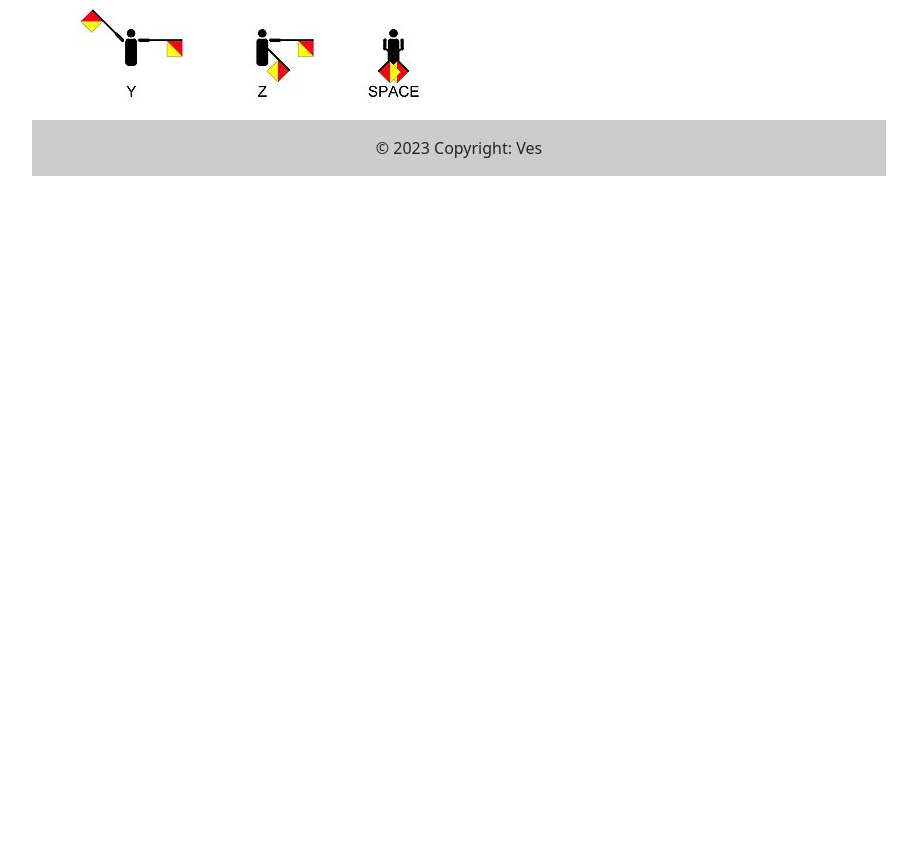
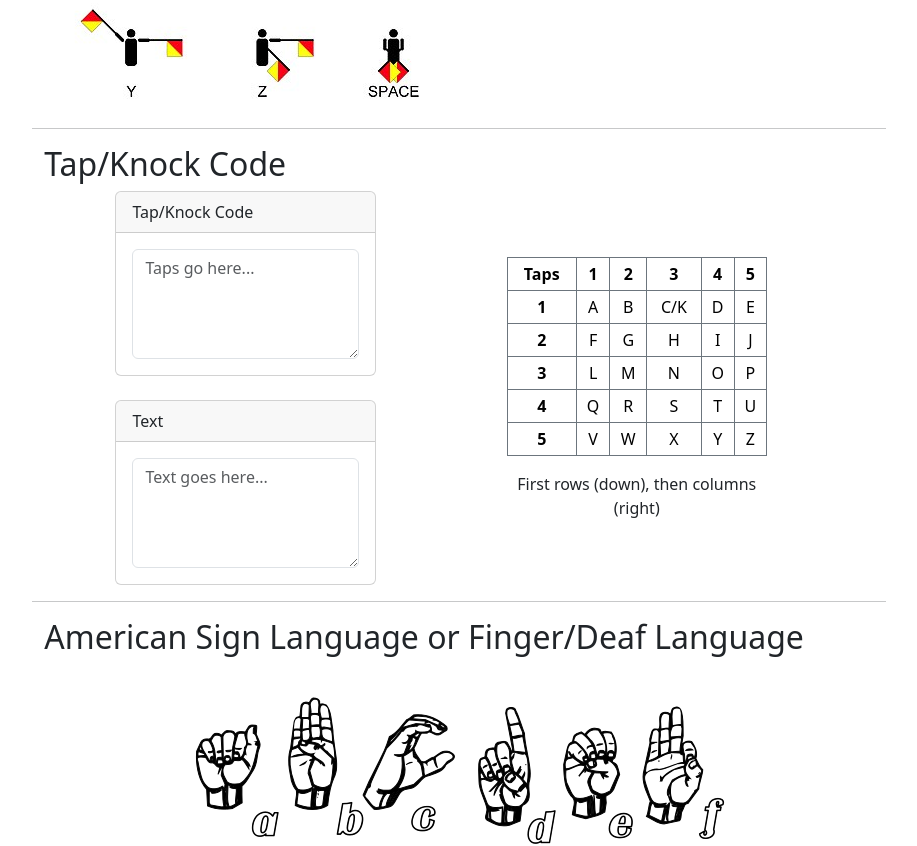
Before and after one commit to Ves5/Enitoolkit, an Angular app in the folder Enitools-fe/: page /codes in a window 1280 px wide. Shown: the part 1520-2366 px from the top of the page, without its empty margins (181-1098 px from the left). Before the commit the page ends 1696 px from the top, so only its background shows below. Built offline with nearby package versions, Linux system fonts and the light colour scheme.

Commit message:
tap code, deaf language, footer icons

```diff
--- a/Enitools-fe/package.json
+++ b/Enitools-fe/package.json
@@ -1,6 +1,6 @@
 {
   "name": "enitools-fe",
-  "version": "1.0.3",
+  "version": "1.0.4",
   "scripts": {
     "ng": "ng",
     "start": "ng serve",
@@ -18,6 +18,7 @@
     "@angular/platform-browser": "^15.0.0",
     "@angular/platform-browser-dynamic": "^15.0.0",
     "@angular/router": "^15.0.0",
+    "bootstrap-icons": "^1.10.4",
     "rxjs": "~7.5.0",
     "tslib": "^2.3.0",
     "zone.js": "~0.12.0"
--- a/Enitools-fe/src/app/app.component.html
+++ b/Enitools-fe/src/app/app.component.html
@@ -7,7 +7,7 @@
 <footer class="text-center text-lg-start mt-2">
     <!-- Copyright -->
     <div class="text-center p-3" style="background-color: rgba(0, 0, 0, 0.2);">
-      © 2023 Copyright: Ves
+      © 2023 Copyright: Ves <a href="{{profileUrl}}" class="link-body-emphasis fs-5 mx-2"><i class="bi bi-github"></i></a><a href="{{repoUrl}}" class="link-body-emphasis fs-5"><i class="bi bi-git"></i></a>
     </div>
     <!-- Copyright -->
 </footer>
--- a/Enitools-fe/src/app/app.component.ts
+++ b/Enitools-fe/src/app/app.component.ts
@@ -11,6 +11,8 @@ import { ThemeService } from './services/theme.service';
 export class AppComponent implements OnInit {
 
   title = 'Enigame Toolkit';
+  profileUrl = Constants.profileUrl;
+  repoUrl = Constants.repoUrl;
 
   navlinks = [
     new NavbarInfo("Conversions", "conversions", [
@@ -22,7 +24,8 @@ export class AppComponent implements OnInit {
     new NavbarInfo("Codes", 'codes',[
       new FragmentInfo("Morse Code", "morse"),
       new FragmentInfo("Braille Alphabet", "braille"),
-      new FragmentInfo("Semaphore Flags", "semaphore")
+      new FragmentInfo("Semaphore Flags", "semaphore"),
+      new FragmentInfo("Tap Code", "tap")
     ]),
     new NavbarInfo("Links", 'links'),
   ]
--- a/Enitools-fe/src/app/components/codes/codes.component.html
+++ b/Enitools-fe/src/app/components/codes/codes.component.html
@@ -13,7 +13,7 @@
             </div>
         </div>
         <div class="col-md-5">
-            <img class="img-fluid d-block" src="assets/Morse_Code.jpg"/>
+            <img class="img-fluid d-block" src="assets/Morse_Code.jpg" alt="Morse Code chart"/>
         </div>
     </div>
 </div>
@@ -21,10 +21,92 @@
 <hr>
 <div class="container" id="braille">
     <h2>Braille Code</h2>
-    <img class="img-fluid mx-auto d-block col-md-8" src="assets/braille_alphabet.jpg"/>
+    <img class="img-fluid mx-auto d-block col-md-8" src="assets/braille_alphabet.jpg" alt="Braille Code chart"/>
 </div>
+
 <hr>
 <div class="container" id="semaphore">
     <h2>Semaphore Flags</h2>
-    <img class="img-fluid mx-auto d-block" src="assets/Semaphore_Signals.jpg"/>
+    <img class="img-fluid mx-auto d-block" src="assets/Semaphore_Signals.jpg" alt="Semaphore Flags alphabet"/>
 </div>
+
+<hr>
+<div class="container" id="tap">
+    <h2>Tap/Knock Code</h2>
+    <div class="row justify-content-center align-items-center">
+        <div class="col-md-4 offset-md-1">
+            <div class="d-flex flex-column justify-content-center">
+                <div>
+                    <app-text-input-titled title="Tap/Knock Code" placeholder="Taps go here..." [(text)]="tapText" (textChange)="convertFromTap()"></app-text-input-titled>
+                </div>
+                <br>
+                <div>
+                    <app-text-input-titled title="Text" placeholder="Text goes here..." [(text)]="unTapText" (textChange)="convertToTap()"></app-text-input-titled>
+                </div>
+            </div>
+        </div>
+        <div class="col-md-4 mx-auto text-center">
+            <table class="table table-bordered border-secondary table-sm text-center">
+                <thead>
+                    <tr>
+                        <th>Taps</th>
+                        <th>1</th>
+                        <th>2</th>
+                        <th>3</th>
+                        <th>4</th>
+                        <th>5</th>
+                    </tr>
+                </thead>
+                <tbody>
+                    <tr>
+                        <th>1</th>
+                        <td>A</td>
+                        <td>B</td>
+                        <td>C/K</td>
+                        <td>D</td>
+                        <td>E</td>
+                    </tr>
+                    <tr>
+                        <th>2</th>
+                        <td>F</td>
+                        <td>G</td>
+                        <td>H</td>
+                        <td>I</td>
+                        <td>J</td>
+                    </tr>
+                    <tr>
+                        <th>3</th>
+                        <td>L</td>
+                        <td>M</td>
+                        <td>N</td>
+                        <td>O</td>
+                        <td>P</td>
+                    </tr>
+                    <tr>
+                        <th>4</th>
+                        <td>Q</td>
+                        <td>R</td>
+                        <td>S</td>
+                        <td>T</td>
+                        <td>U</td>
+                    </tr>
+                    <tr>
+                        <th>5</th>
+                        <td>V</td>
+                        <td>W</td>
+                        <td>X</td>
+                        <td>Y</td>
+                        <td>Z</td>
+                    </tr>
+                </tbody>
+            </table>
+            First rows (down), then columns (right)
+        </div>
+    </div>
+</div>
+
+<hr>
+<div class="container" id="signlang">
+    <h2>American Sign Language or Finger/Deaf Language</h2>
+    <img class="img-fluid mx-auto d-block bg-white" src="assets/american_sign_language.png" alt="American Sign Language chart"/>
+</div>
--- a/Enitools-fe/src/app/components/codes/codes.component.ts
+++ b/Enitools-fe/src/app/components/codes/codes.component.ts
@@ -21,6 +21,48 @@ export class CodesComponent {
       return Object.keys(MORSE_CODE).find(key => MORSE_CODE[key as keyof typeof MORSE_CODE] === char.toUpperCase());
     }).join(' ');
   }
+
+  tapText: string = "";
+  unTapText: string = "";
+
+  convertFromTap(){
+    if (this.tapText == "")
+      this.unTapText = "";
+    let taps = this.tapText.split(' ').map(function (taps){
+      return taps.replace(/./g, '.');
+    });
+    if (taps.length % 2 == 0 && taps[taps.length - 1] != "") {
+      let decode = "";
+      for (let i = 0; i < taps.length; i+=2){
+        decode += TAP_CODE[taps[i].length - 1][taps[i+1].length - 1];
+      }
+      this.unTapText = decode;
+    }
+  }
+
+  convertToTap(){
+    if (this.unTapText == "")
+      this.tapText = "";
+    let letters = this.unTapText.toUpperCase().split('').map(function (letter){
+      return letter.replace(/K/, 'C');
+    });
+    let encode = ""
+    letters.forEach(letter => {
+      if (letter == " "){
+        encode += letter.repeat(3)
+        return;
+      }
+      for(let i = 0; i < TAP_CODE.length; i++){
+        for(let j = 0; j < TAP_CODE[i].length; j++){
+          if(letter == TAP_CODE[i][j]){
+            encode += '.'.repeat(i + 1) + " " + '.'.repeat(j+1) + " ";
+          }
+        }
+      }
+    });
+    this.tapText = encode;
+  }
+
 }
 
 const MORSE_CODE = {
@@ -61,3 +103,11 @@ const MORSE_CODE = {
   '----.':  '9',
   '-----':  '0',
 };
+
+const TAP_CODE = [
+  ['A', 'B', 'C', 'D', 'E'],
+  ['F', 'G', 'H', 'I', 'J'],
+  ['L', 'M', 'N', 'O', 'P'],
+  ['Q', 'R', 'S', 'T', 'U'],
+  ['V', 'W', 'X', 'Y', 'Z']
+]
--- a/Enitools-fe/src/app/config/constants.ts
+++ b/Enitools-fe/src/app/config/constants.ts
@@ -9,4 +9,6 @@ export class Constants {
         "Dark": "dark",
         "Light": "light"
     };
+    public static readonly profileUrl: string = "https://github.com/Ves5";
+    public static readonly repoUrl: string = "https://github.com/Ves5/Enitoolkit";
 }
--- a/Enitools-fe/src/index.html
+++ b/Enitools-fe/src/index.html
@@ -13,6 +13,7 @@
   <meta content="#005F63" data-react-helmet="true" name="theme-color" />
 
   <link href="https://cdn.jsdelivr.net/npm/bootstrap@5.3.0-alpha3/dist/css/bootstrap.min.css" rel="stylesheet" integrity="sha384-KK94CHFLLe+nY2dmCWGMq91rCGa5gtU4mk92HdvYe+M/SXH301p5ILy+dN9+nJOZ" crossorigin="anonymous">
+  <link rel="stylesheet" href="https://cdn.jsdelivr.net/npm/bootstrap-icons@1.10.4/font/bootstrap-icons.css">
   <script src="https://cdn.jsdelivr.net/npm/bootstrap@5.3.0-alpha3/dist/js/bootstrap.bundle.min.js" integrity="sha384-ENjdO4Dr2bkBIFxQpeoTz1HIcje39Wm4jDKdf19U8gI4ddQ3GYNS7NTKfAdVQSZe" crossorigin="anonymous"></script>
 
   <link rel="apple-touch-icon" sizes="180x180" href="assets/favicon/apple-touch-icon.png">
```
Also changed, not shown: Enitools-fe/src/assets/american_sign_language.png (added), 1 other file (tests, documents, lock files or other folders).
